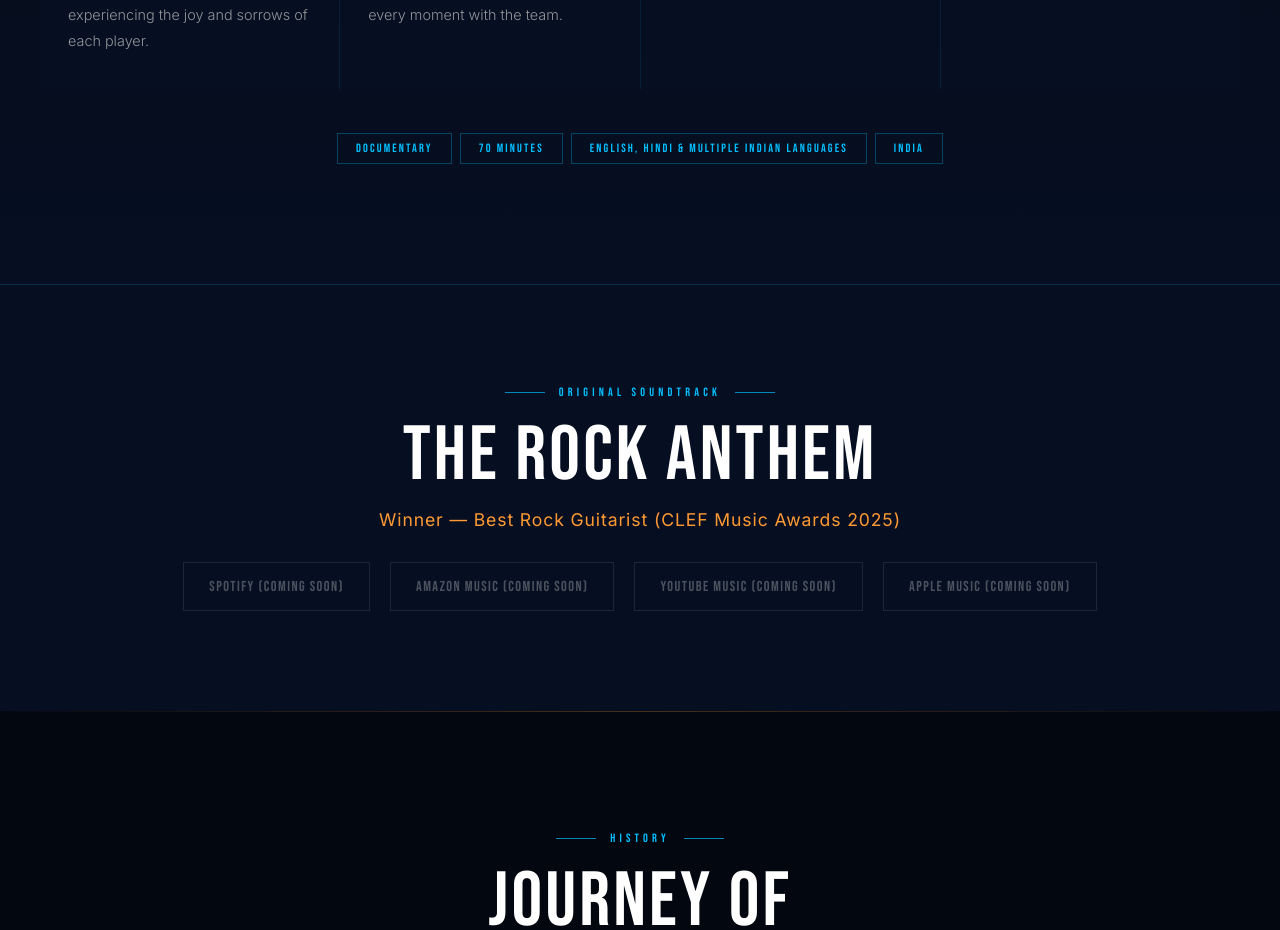
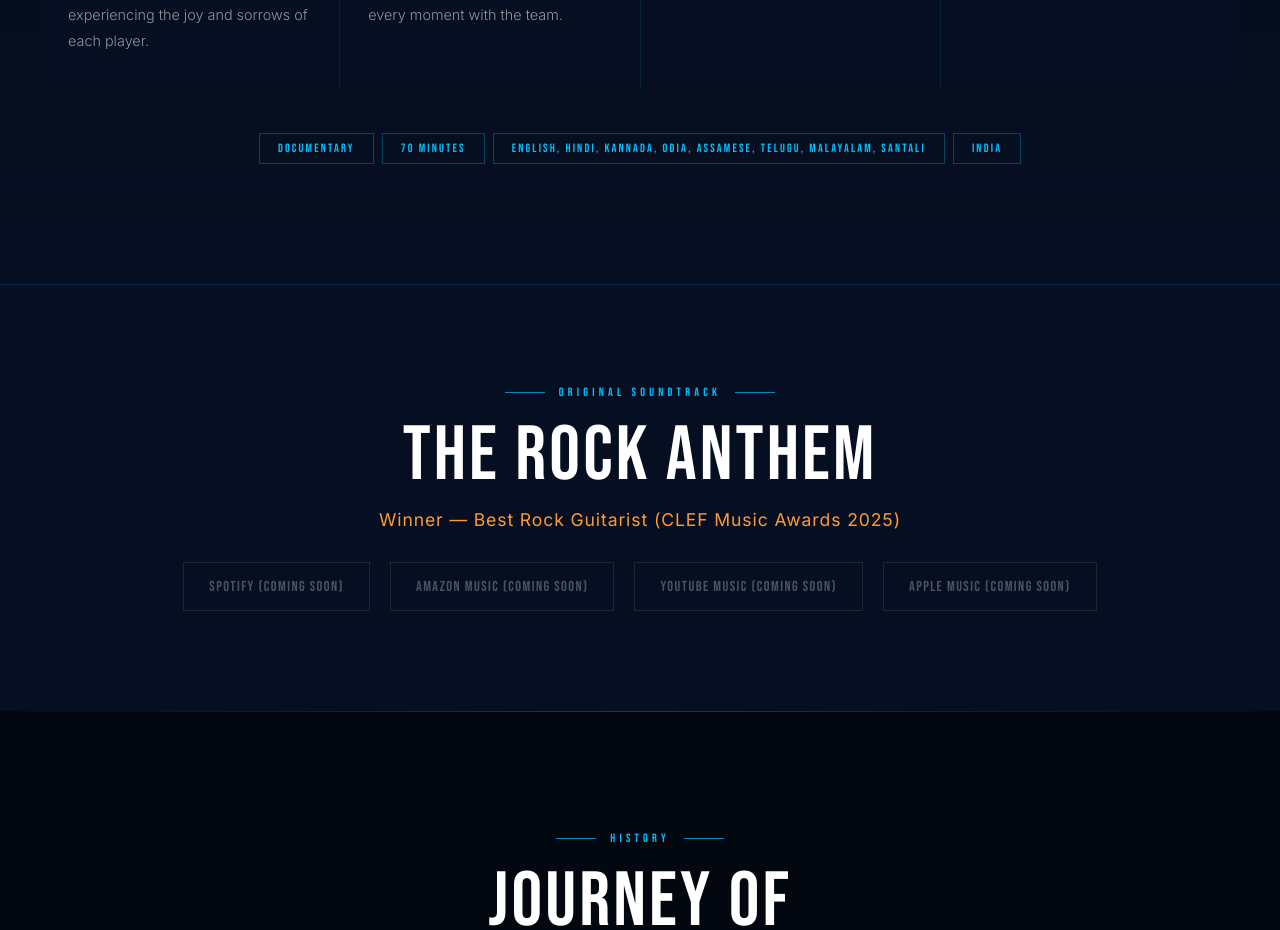
Before and after one commit to amshiknithya-1003/dekh-le-india-demo, a Next.js app: page / in a window 1280 px wide. Shown: the part 2720-3650 px from the top of the page. Built offline with nearby package versions, Linux system fonts and the light colour scheme.

Commit message:
Update index.jsx

```diff
--- a/pages/index.jsx
+++ b/pages/index.jsx
@@ -570,7 +570,7 @@ function StorySection() {
         </div>
         <FadeUp delay={300}>
           <div style={{ display:'flex', gap:'8px', justifyContent:'center', flexWrap:'wrap', marginTop:'44px' }}>
-            {['Documentary','70 Minutes','English, Hindi & Multiple Indian Languages','India'].map(tag => (
+            {['Documentary','70 Minutes','English, Hindi, Kannada, Odia, Assamese, Telugu, Malayalam, Santali','India'].map(tag => (
               <span key={tag} style={{ fontFamily:'"Bebas Neue",sans-serif', fontWeight:400, fontSize:'0.75rem', letterSpacing:'0.18em', textTransform:'uppercase', padding:'7px 18px', color:T.accent, border:`1px solid rgba(0,191,255,0.3)` }}>{tag}</span>
             ))}
           </div>
```
